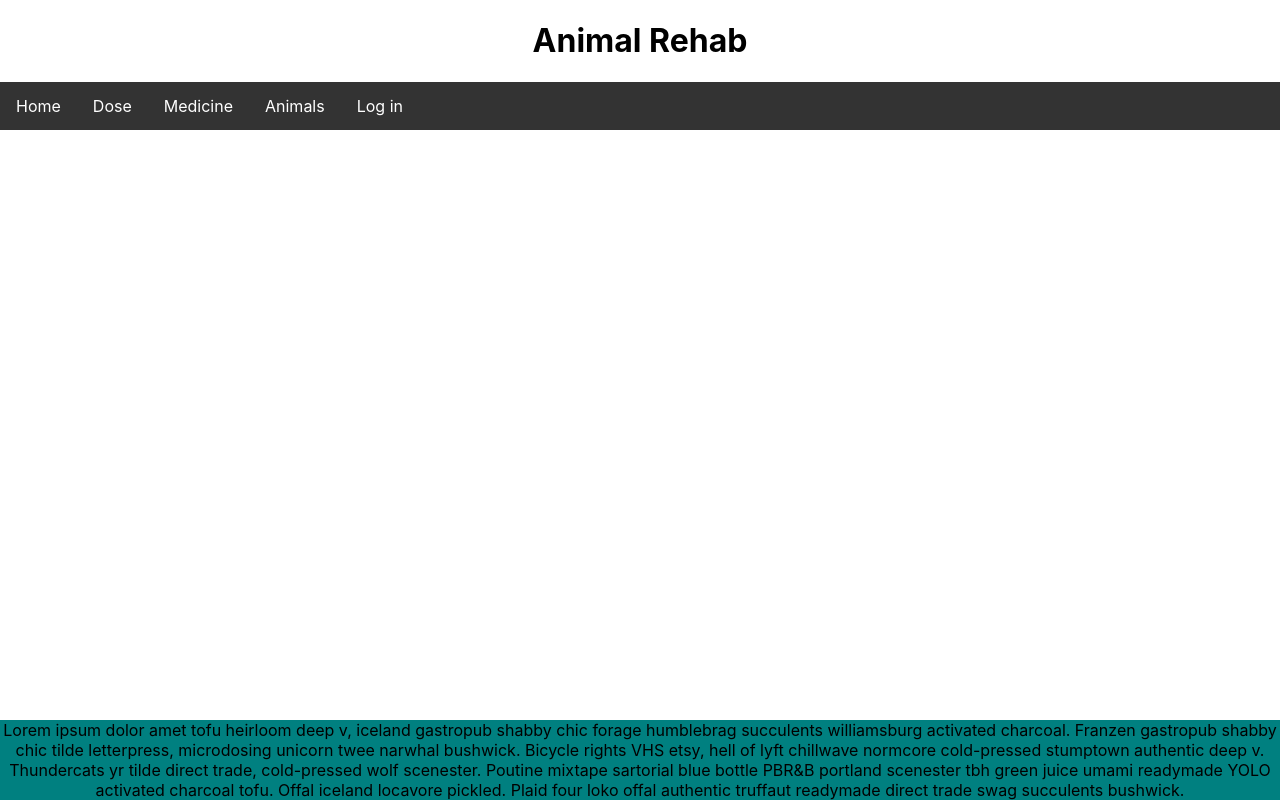
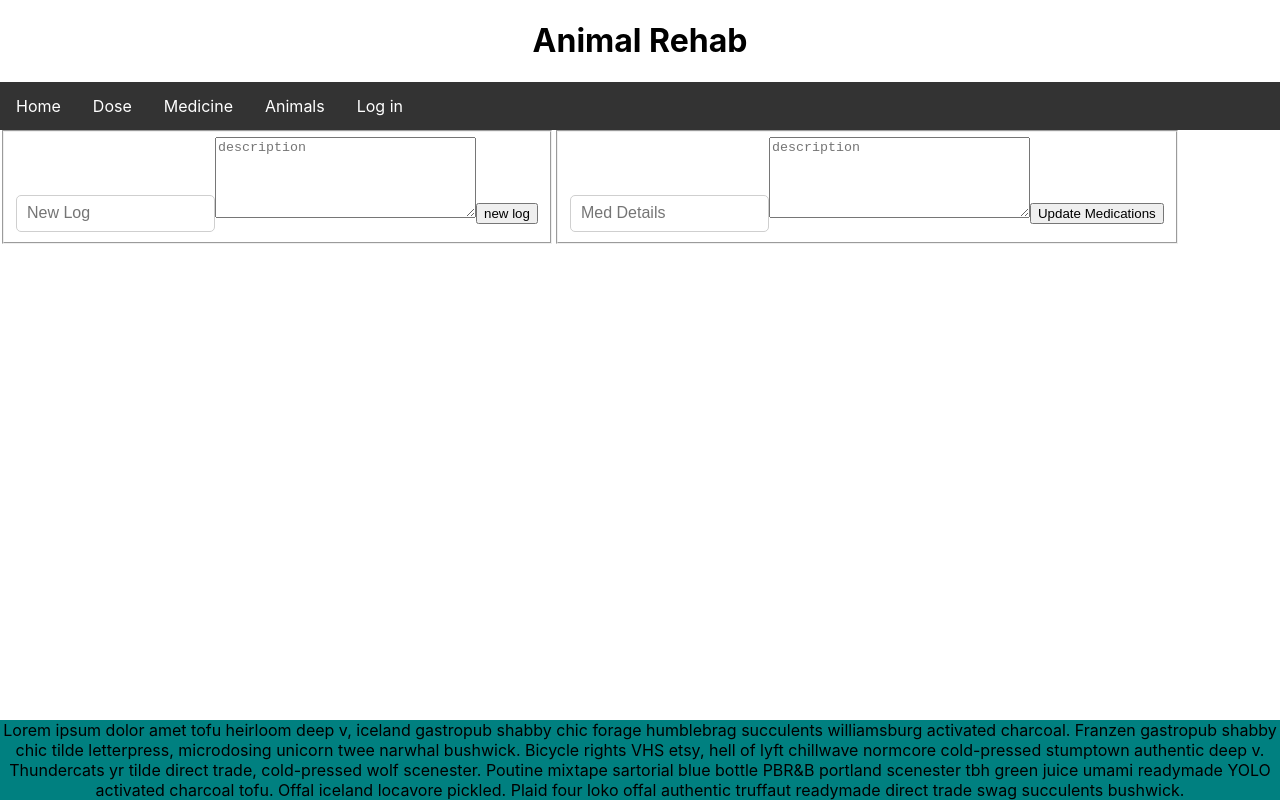
Before and after one commit to Rayxclockwork/AnimalRehab, a React (Create React App) app in the folder animal-rehab/: page /animalDetails in a window 1280 px wide. Built offline with nearby package versions, Linux system fonts and the light colour scheme.

Commit message:
started animals detail

```diff
--- a/animal-rehab/src/App.js
+++ b/animal-rehab/src/App.js
@@ -5,11 +5,13 @@ import Medicine from './components/Medicine/Medicine';
 import Animals from './components/Animals/Animals';
 import LogIn from './components/LogIn/LogIn';
 import Footer from './components/Footer/Footer';
+import AnimalDetails from './components/AnimalDetails/AnimalDetails'
 import './App.scss';
 import './components/Home/Home.scss';
 import './components/Dose/Dose.scss';
 import './components/Medicine/Medicine.scss';
 import './components/Animals/Animals.scss';
+import './components/AnimalDetails/AnimalDetails.scss';
 import './components/Footer/Footer.scss';
 import {
   BrowserRouter as Router,
@@ -18,6 +20,7 @@ import {
   NavLink,
 } from 'react-router-dom';
 import axios from 'axios';
+import AnimalDetail from './components/AnimalDetails/AnimalDetails';
 
 class App extends React.Component {
   constructor(props) {
@@ -48,6 +51,9 @@ class App extends React.Component {
                 <Route path="/animals">
                   <Animals />
                 </Route>
+                <Route path="/animalDetails">
+                  <AnimalDetails />
+                </Route>
                 <Route path="/log">
                   <LogIn />
                 </Route>
--- /dev/null
+++ b/animal-rehab/src/components/AnimalDetails/AnimalDetails.js
@@ -0,0 +1,71 @@
+import React from "react";
+
+
+class AnimalDetails extends React.Component{
+    constructor(props) {
+        super(props)
+        this.state = {
+            logEntry: "",
+            medEntry: ""
+        };
+        this.createLog = this.createLog.bind(this);
+        this.createMed = this.createMed.bind(this);
+        this.handleLogChange = this.handleLogChange.bind(this);
+        this.handleMedChange = this.handleMedChange.bind(this);
+    }
+    static defaultProps = {
+        animal: {
+            logEntry: '',
+        }
+    }
+    createLog(e){
+        this.setState({
+            [e.target.name]: e.target.value
+        })
+
+    }
+    handleLogChange(e) {
+        e.preventDefault()
+        const data = {...this.state};
+        this.props.onSubmit(data);
+        this.setState({
+          logEntry: e.target.value
+        });
+    }
+    createMed(e){
+        this.setState({
+            [e.target.name]: e.target.value
+        })
+
+    }
+    handleMedChange(e) {
+        e.preventDefault()
+        const data = {...this.state};
+        this.props.onSubmit(data);
+        this.setState({
+          medEntry: e.target.value
+        });
+    }
+    render() {
+        return (
+            <>
+                <form onSubmit={this.submitHandler}>
+                    <fieldset>
+                        <input name="title" type="text" placeholder="New Log" value={this.state.logEntry} onChange={this.handleLogChange} />
+                        <textarea name="description" placeholder="description" cols="30" rows="5" value={this.state.description} onSubmit={this.handleLogChange}></textarea>
+                        <button>new log</button>
+                    </fieldset>
+                    <fieldset>
+                        <input name="title" type="text" placeholder="Med Details" value={this.state.medEntry} onChange={this.handleMedChange} />
+                        <textarea name="description" placeholder="description" cols="30" rows="5" value={this.state.description} onSubmit={this.handleMedChange}></textarea>
+                        <button>Update Medications</button>
+                    </fieldset>
+                </form>
+            </>
+        )
+    }
+}
+
+
+
+export default AnimalDetails;
--- /dev/null
+++ b/animal-rehab/src/components/AnimalDetails/AnimalDetails.scss
@@ -0,0 +1,87 @@
+.wrapper {
+    height: 100vh;
+    width: 100%;
+    display: flex;
+    flex-direction: column;
+    justify-content: center;
+    align-items: center;
+    background-color: #79ADDB;
+  }
+
+.form-wrapper {
+  width: 400px;
+  display: flex;
+  flex-direction: column;
+  padding: 20px 40px;
+  border-radius: 10px;
+  box-shadow: 0px 10px 50px #555;
+  background-color: #ffffff;
+}
+
+form {
+  width: 100%;
+  display: flex;
+  flex-wrap: wrap;
+}
+
+h1 {
+  text-align: center;
+  width: 100%;
+  font-family: -apple-system, BlinkMacSystemFont, "Segoe UI", Roboto, Oxygen,
+    Ubuntu, Cantarell, "Open Sans", "Helvetica Neue", sans-serif;
+}
+
+label {
+  font-size: 0.8em;
+  margin-bottom: 0.25em;
+}
+
+input {
+  padding: 10px 10px;
+  border-radius: 5px;
+  outline: none;
+  border: 1px solid #cfcfcf;
+}
+
+input::placeholder {
+  font-size: 1.2em;
+}
+
+
+.medications,
+.dataLog{
+  display: flex;
+  flex-direction: column;
+  margin-bottom: 15px;
+}
+
+.medications,
+.dataLog {
+  width: 49%;
+}
+
+
+.findMeds {
+  width: 100%;
+  display: flex;
+  flex-direction: column;
+  align-items: center;
+}
+
+.updatePage button {
+  color: #519e8a;
+  background-color: #fff;
+  border: 2px solid #519e8a;
+  width: 50%;
+  margin-top: 1em;
+  padding: 8px 0px;
+  font-size: 1em;
+  letter-spacing: 1px;
+  margin-bottom: 0.25em;
+}
+
+.updatePage button:hover {
+  background-color: #519e8a;
+  color: #fff;
+  border: 2px solid #fff;
+}
--- a/animal-rehab/src/components/Dose/Dose.js
+++ b/animal-rehab/src/components/Dose/Dose.js
@@ -43,7 +43,7 @@ class Dose extends Component {
                     </div>
                     <div className='waterDilution'>
                         <label htmlFor='waterDilution'>Water Dilution</label>
-                        <input type='text' className='' placeholder='Water Dilution' type='text' name='waterDilution' noValidate onChange={this.handleChange}>
+                        <input defaultValue ='100' type='int'ref ={this.input} className='' placeholder='Water Dilution' type='text' name='waterDilution' noValidate onChange={this.handleChange}>
                         </input>
                     </div>
                     <div className="radio">
```
Also changed, not shown: animal-rehab/public/logo192.png (deleted), 1 other file (tests, documents, lock files or other folders).
